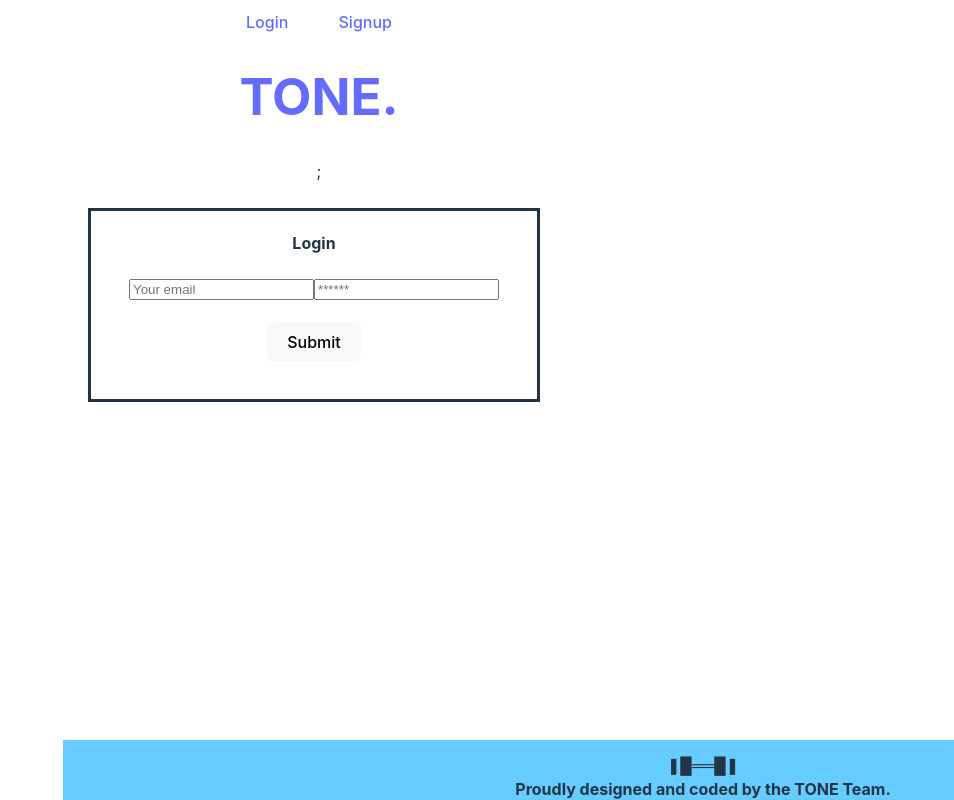
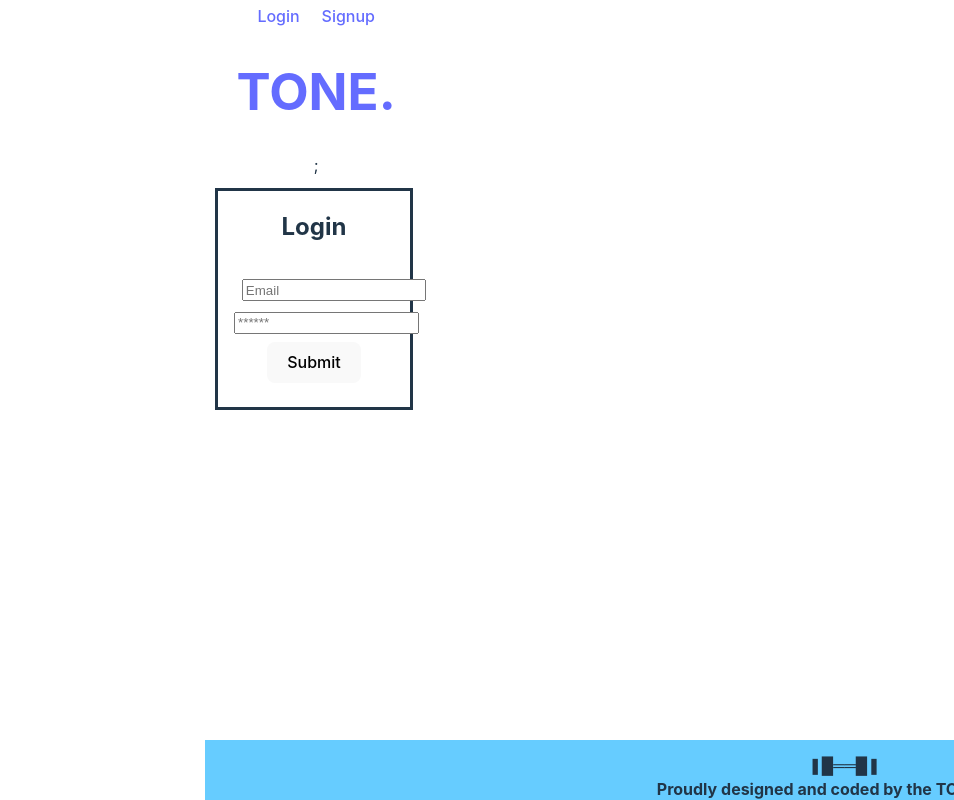
Before and after one commit to sydlaub/fitness-app, a React (Vite) app in the folder client/: page /login in a window 1280 px wide. Shown: the whole page, without its empty margins (326-1280 px from the left). Built offline with nearby package versions, Linux system fonts and the light colour scheme; what spotify-web-api-js would draw is missing.

Commit message:
wrapped all pages in main html tag

```diff
--- a/client/src/components/Header/index.css
+++ b/client/src/components/Header/index.css
@@ -6,7 +6,7 @@
 .name {
     color: navy;
     outline: solid;
-    border-radius: 50%;
+    border-radius: 8px;
     padding: 10px;
 
 
--- a/client/src/main.jsx
+++ b/client/src/main.jsx
@@ -5,7 +5,7 @@ import { createBrowserRouter, RouterProvider } from "react-router-dom";
 import App from './App.jsx';
 import LandingPage from './pages/LandingPage.jsx'
 import Home from './pages/home/Home.jsx';
-import Signup from './pages/Signup.jsx';
+import Signup from './pages/login/Signup.jsx';
 import Login from './pages/login/Login.jsx';
 import ProfilePage from './pages/ProfilePage.jsx';
 import NewExercise from './pages/NewExercise.jsx';
--- a/client/src/pages/ErrorPage.jsx
+++ b/client/src/pages/ErrorPage.jsx
@@ -5,6 +5,8 @@ export default function ErrorPage() {
     console.error(error);
 
     return (
+        <main>
+
         <div id="error-page">
             <h1>Oops!</h1>
             <p>Sorry, an unexpected error has occurred.</p>
@@ -12,5 +14,6 @@ export default function ErrorPage() {
                 <i>{error.statusText || error.message}</i>
             </p>
         </div>
+        </main>
     );
 }
--- a/client/src/pages/LandingPage.jsx
+++ b/client/src/pages/LandingPage.jsx
@@ -1,6 +1,7 @@
 export default function LandingPage() {
 
     return (
+        <main>
         <div>
            <h2>
             Welcome to Tone.
@@ -10,5 +11,7 @@ export default function LandingPage() {
                 Please login or sign up to get started.
             </h3>
         </div>
+
+        </main>
     );
 }
--- a/client/src/pages/NewExercise.jsx
+++ b/client/src/pages/NewExercise.jsx
@@ -3,6 +3,8 @@ import ExerciseForm from '../components/ExerciseForm'
 import Card from '../components/ExerciseCard'
 
 const ExerciseNew = ({ form, onChange, onSubmit }) => (
+    <main>
+
     <div className="ExerciseNew_Lateral_Spaces row">
         <div className="col-sm ExerciseNew_Card_Space">
             <Card
@@ -17,6 +19,7 @@ const ExerciseNew = ({ form, onChange, onSubmit }) => (
             />
         </div>
     </div>
+    </main>
 )
 
 export default ExerciseNew
--- a/client/src/pages/ProfilePage.jsx
+++ b/client/src/pages/ProfilePage.jsx
@@ -3,6 +3,7 @@ import Card from 'react-bootstrap/Card';
 
 const ProfilePage = () => {
     return (
+        <main>
         <Card>
             <Card.Header>My Profile</Card.Header>
             <Card.Body>
@@ -16,6 +17,8 @@ const ProfilePage = () => {
                     </footer>
             </Card.Body>
         </Card>
+
+        </main>
     );
 };
 
--- a/client/src/pages/StartWorkout.jsx
+++ b/client/src/pages/StartWorkout.jsx
@@ -29,7 +29,10 @@ function StartWorkout() {
 
     return (
         <>
-            { <WebPlayback token={token} />}
+            <main>
+
+                {<WebPlayback token={token} />}
+            </main>
         </>
     );
 }
--- a/client/src/pages/login/Login.jsx
+++ b/client/src/pages/login/Login.jsx
@@ -2,7 +2,7 @@ import { useState } from 'react';
 import { Link } from 'react-router-dom';
 import { useMutation } from '@apollo/client';
 import { LOGIN_USER } from '../../utils/mutations';
-
+import './index.css';
 import Auth from '../../utils/auth';
 
 const Login = (props) => {
@@ -29,7 +29,7 @@ const Login = (props) => {
             });
 
             Auth.login(data.login.token);
-            window.location.href='/home'
+            window.location.href = '/home'
         } catch (e) {
             console.error(e);
         }
@@ -42,10 +42,10 @@ const Login = (props) => {
     };
 
     return (
-        <main className="flex-row justify-center mb-4">
+        <main className="flex-row justify-center mb-4 login-container">
             <div className="col-12 col-lg-10">
                 <div className="card">
-                    <h4 className="card-header bg-dark text-light p-2">Login</h4>
+                    <h4 className="card-header bg-dark text-light p-2 login-header">Login</h4>
                     <div className="card-body">
                         {data ? (
                             <p>
@@ -53,15 +53,20 @@ const Login = (props) => {
                                 <Link to="/home">back to the homepage.</Link>
                             </p>
                         ) : (
+                            <>
                                 <form onSubmit={handleFormSubmit}>
+                                    <div className='input'>
                                         <input
                                             className="form-input"
-                                    placeholder="Your email"
+                                            placeholder="Email"
                                             name="email"
                                             type="email"
                                             value={formState.email}
                                             onChange={handleChange}
                                         />
+                                    </div>
+                                    <div>
+
                                         <input
                                             className="form-input"
                                             placeholder="******"
@@ -70,6 +75,7 @@ const Login = (props) => {
                                             value={formState.password}
                                             onChange={handleChange}
                                         />
+                                    </div>
                                     <button
                                         className="btn btn-block btn-primary"
                                         style={{ cursor: 'pointer' }}
@@ -78,6 +84,7 @@ const Login = (props) => {
                                         Submit
                                     </button>
                                 </form>
+                            </>
                         )}
 
                         {error && (
--- a/client/src/pages/Signup.jsx
+++ b/client/src/pages/login/Signup.jsx
@@ -2,9 +2,9 @@ import { useState } from 'react';
 import { Link } from 'react-router-dom';
 
 import { useMutation } from '@apollo/client';
-import { ADD_USER } from '../utils/mutations';
-
-import Auth from '../utils/auth';
+import { ADD_USER } from '../../utils/mutations';
+import './index.css';
+import Auth from '../../utils/auth';
 
 const Signup = () => {
     const [formState, setFormState] = useState({
@@ -39,7 +39,7 @@ const Signup = () => {
     };
 
     return (
-        <main className="flex-row justify-center mb-4">
+        <main className="flex-row justify-center mb-4 login-container">
             <div className="col-12 col-lg-10">
                 <div className="card">
                     <h4 className="card-header bg-dark text-light p-2">Sign Up</h4>
--- a/client/src/pages/login/index.css
+++ b/client/src/pages/login/index.css
@@ -1,3 +1,19 @@
-header {
+/* nav {
     display: none;
+} */
+
+.login-container {
+
 }
+
+.input {
+    margin: 5%;
+}
+
+input {
+    padding: 1%;
+}
+
+.login-header {
+    font-size: 150%
+}
```
Lines whose indentation alone changed are shown as unchanged.
